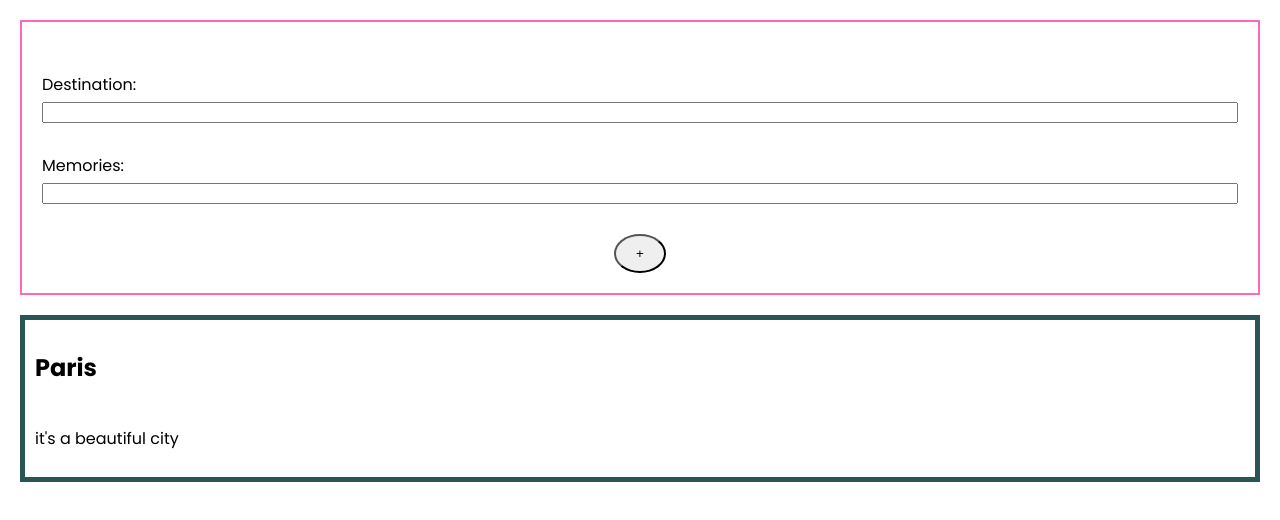
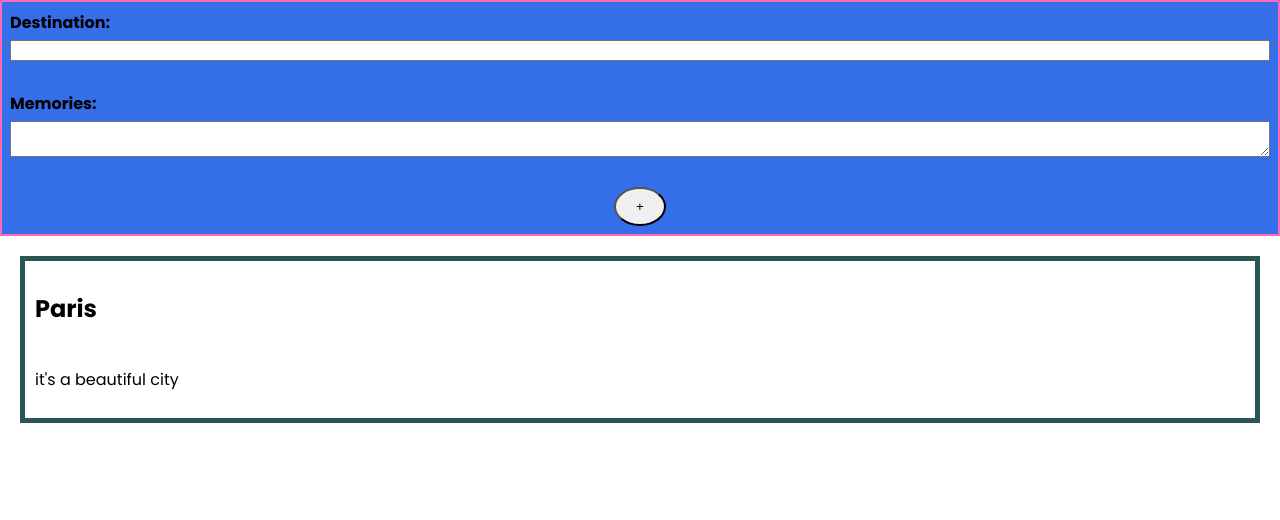
Before and after one commit to WaliedWeb/capstone-project, a React (Vite) app: page / in a window 1280 px wide. Shown: the top 520 px of the page. Built offline with nearby package versions, Linux system fonts and the light colour scheme.

Commit message:
change styles

```diff
--- a/src/app/components/DiaryInput/DiaryInput.tsx
+++ b/src/app/components/DiaryInput/DiaryInput.tsx
@@ -27,8 +27,7 @@ export default function DiaryInput({ onSubmit }: DiaryInputProps): JSX.Element {
         </Label>
         <Label>
           Memories:{''}
-          <Input
-            type="textarea"
+          <Textarea
             value={memories}
             onChange={(event) => setMemories(event.target.value)}
           />
@@ -40,11 +39,13 @@ export default function DiaryInput({ onSubmit }: DiaryInputProps): JSX.Element {
 }
 
 const FormBody = styled.article`
-  display: grid;
   border: 2px solid hotpink;
-  padding: 50px 20px 20px 20px;
-  gap: 20px;
-  margin: 20px;
+  display: flex;
+  flex-direction: column;
+  gap: 0.5rem;
+  padding: 0.5rem;
+  font-weight: 700;
+  background-color: #356ee9;
 `;
 
 const Form = styled.form`
@@ -57,7 +58,10 @@ const Label = styled.label`
   gap: 5px;
 `;
 
-const Input = styled.input``;
+const Input = styled.input`
+`;
+
+const Textarea = styled.textarea``;
 
 const Button = styled.button`
   padding: 10px 20px;
```
